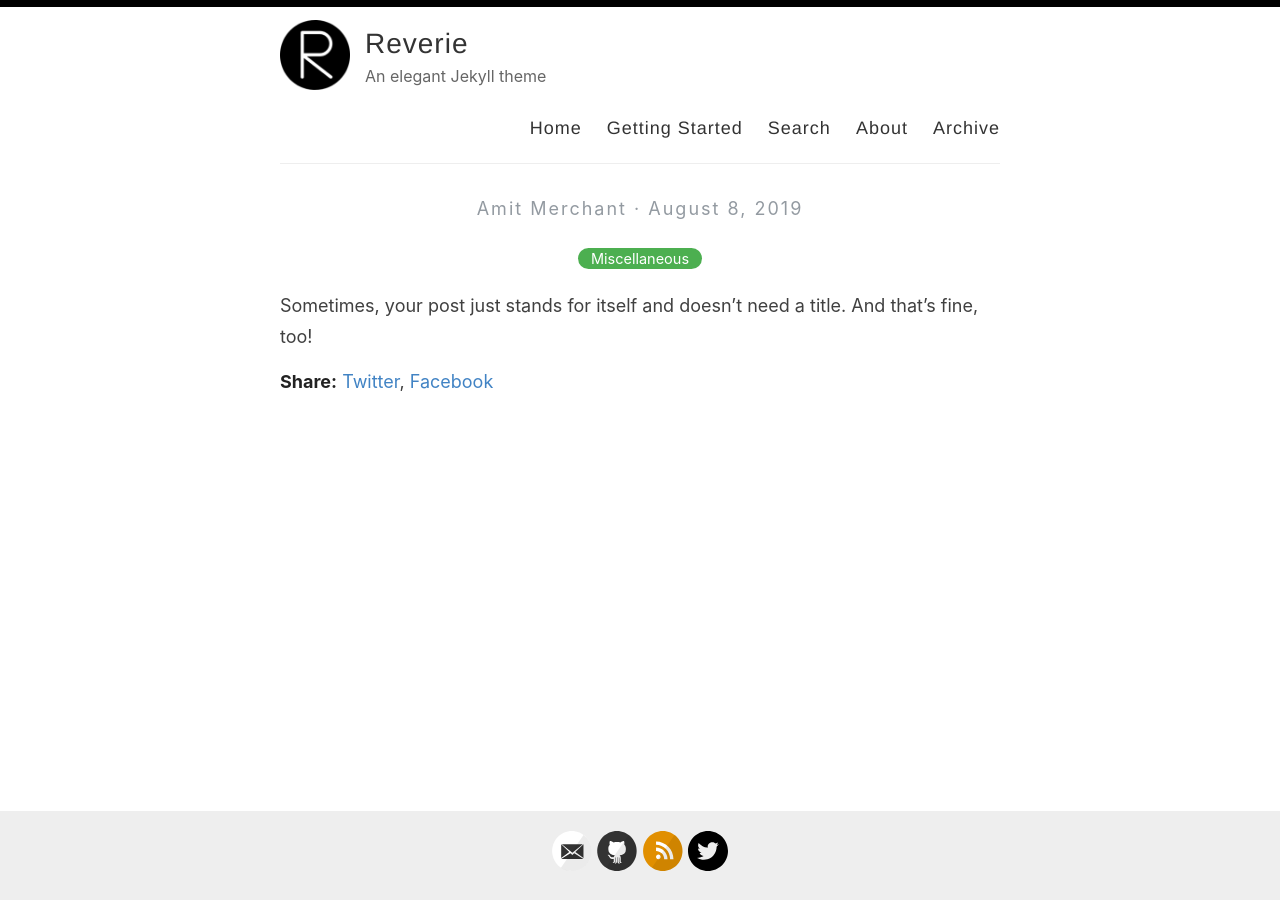
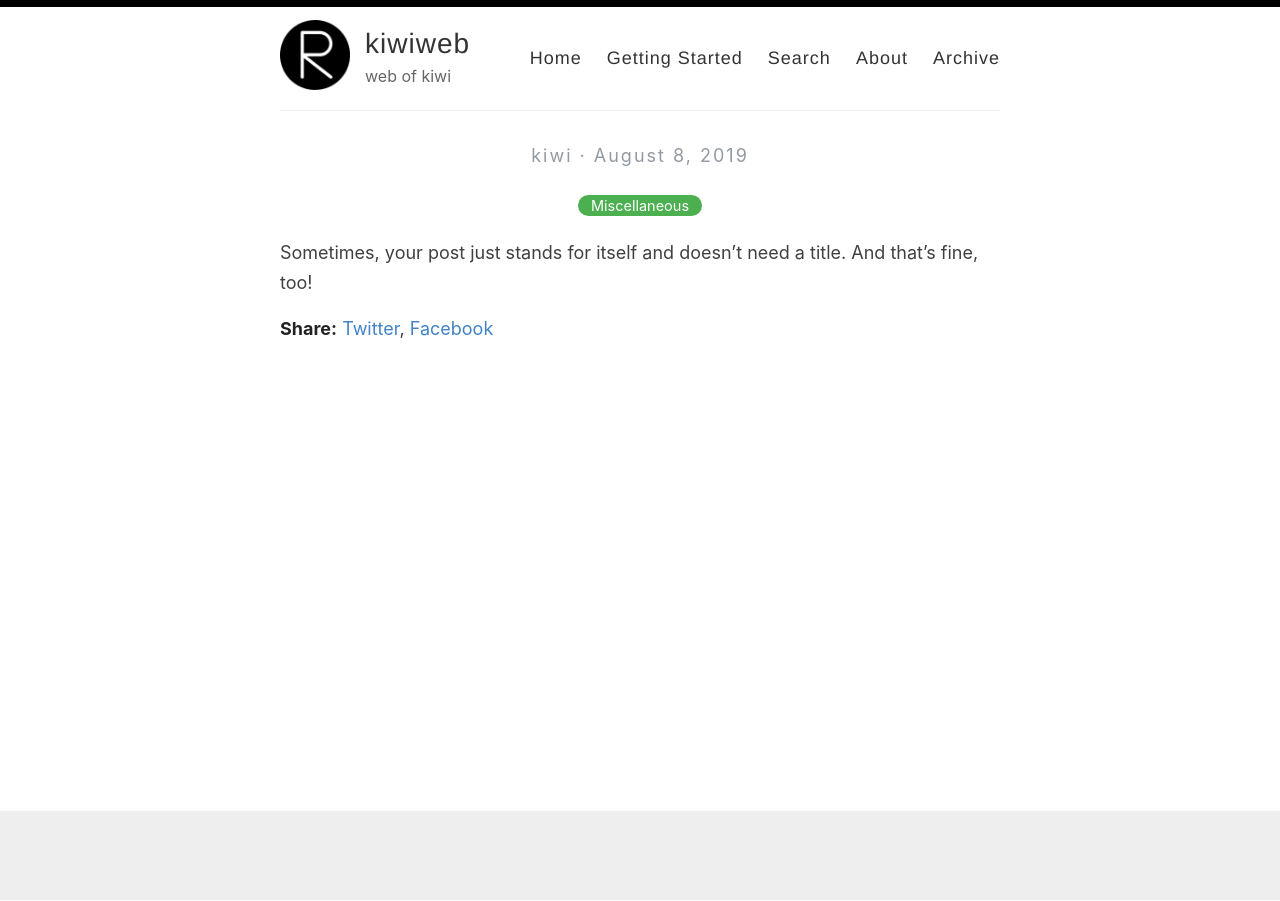
Before and after one commit to indikiwi/indikiwi.github.io, a Jekyll site: the page built from _posts/2019-08-08-no-title-posts.md, in a window 1280 px wide. Built offline with Jekyll 4.4.1, drawn with Linux system fonts in a browser that asks for light colours.

Commit message:
Update _config.yml

```diff
--- a/_config.yml
+++ b/_config.yml
@@ -3,13 +3,13 @@
 #
 
 # Name of your site (displayed in the header)
-name: Reverie
+name: kiwiweb
 
 # Name of the author
-author: Amit Merchant
+author: kiwi
 
 # Short bio or description (displayed in the header)
-description: An elegant Jekyll theme
+description: web of kiwi
 
 # URL of your avatar or profile pic (you could use your GitHub profile pic)
 avatar: /images/reverie.png
@@ -21,15 +21,15 @@ avatar: /images/reverie.png
 # Includes an icon in the footer for each username you enter
 footer-links:
   dribbble:
-  email: amit.d.merchant@gmail.com
+  email:
   facebook:
   flickr:
-  github: amitmerchant1990/reverie
+  github:
   instagram:
   linkedin:
   pinterest:
-  rss: rss
-  twitter: amit_merchant
+  rss:
+  twitter:
   stackoverflow:
   youtube: # channel/<your_long_string> or user/<user-name>
   googleplus: # anything in your profile username that comes after plus.google.com/
@@ -41,15 +41,15 @@ footer-links:
 disqus:
 
 # Enter your Google Analytics web tracking code (e.g. UA-2110908-2) to activate tracking
-google_analytics: UA-43339302-11
+google_analytics:
 
 # For newer "GA4" analytics, use the following instead of the "UA" entry above
 #google_analytics_ga4: G-GABC1DEFG
 
 # Your website URL (e.g. http://amitmerchant1990.github.io or http://www.amitmerchant.com)
 # Used for Sitemap.xml and your RSS feed
-url: http://www.amitmerchant.com/reverie
-enforce_ssl: https://www.amitmerchant.com/reverie
+url: indikiwi.github.io
+enforce_ssl: https://www.indikiwi.github.io
 
 # If you're hosting your site at a Project repository on GitHub pages
 # (http://yourusername.github.io/repository-name)
```
